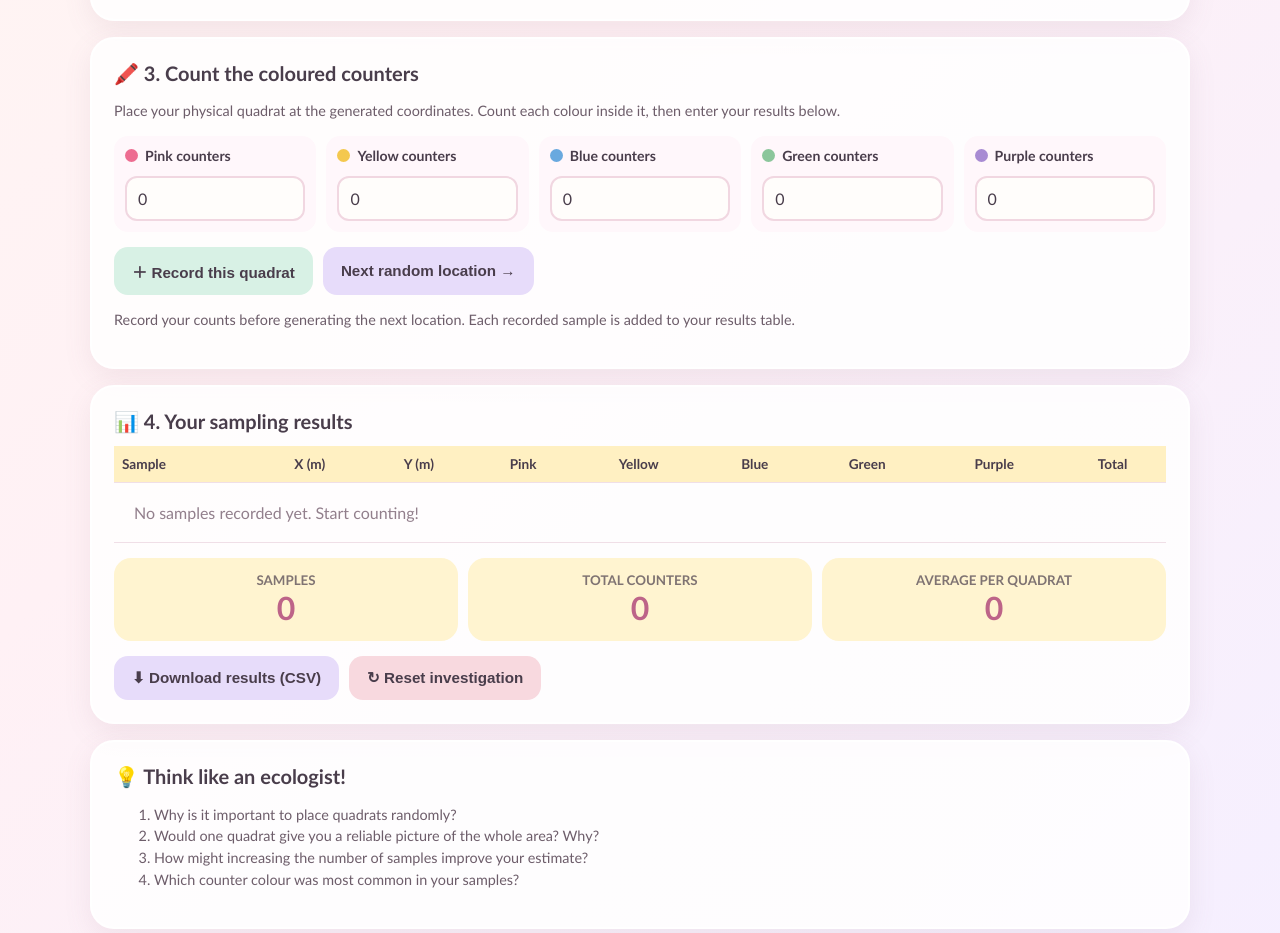
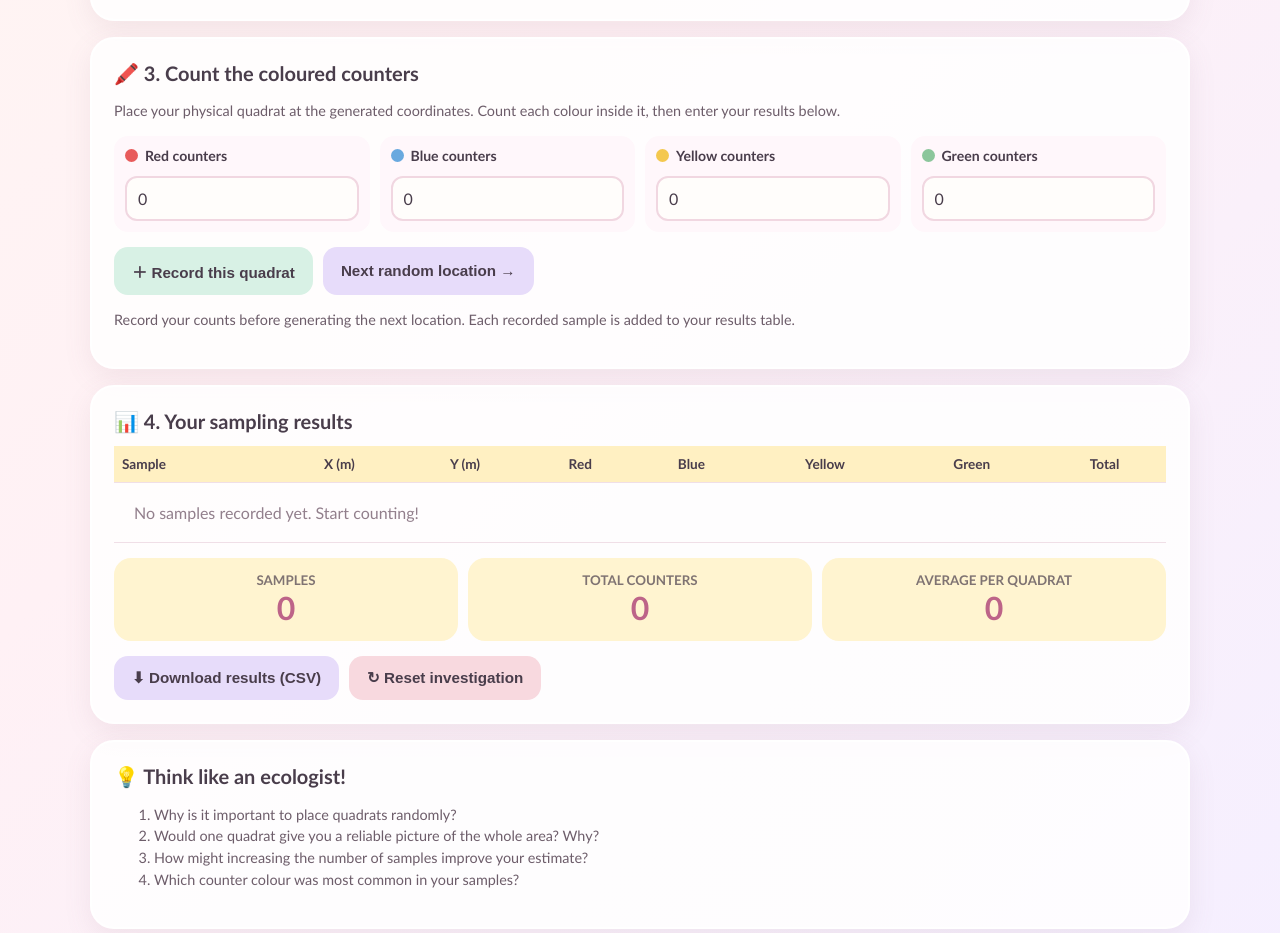
Before and after one commit to rosiebutler-lgtm/Counter-count, a plain HTML site: page index.html in a window 1280 px wide. Shown: the part 1360-2293 px from the top of the page. Drawn offline with Linux system fonts and the light colour scheme.

Commit message:
Update counter colours to red, blue, yellow and green

```diff
--- a/index.html
+++ b/index.html
@@ -25,18 +25,17 @@ main{width:min(1100px,94%);margin:auto;padding-bottom:45px}.panel{background:#ff
 <section class="panel"><h2>🗺️ 2. Find your location</h2><div class="gridwrap"><div class="axis">Y (metres) ↑</div><div class="plot" id="plot" aria-label="12 by 12 metre study area grid"></div><div class="axis">X (metres) →</div></div><p class="hint" style="text-align:center">Each square represents 1 m × 1 m. The highlighted area shows the generated quadrat location (schematic).</p></section>
 <section class="panel"><h2>🖍️ 3. Count the coloured counters</h2><p class="hint">Place your physical quadrat at the generated coordinates. Count each colour inside it, then enter your results below.</p>
 <div class="counts">
-<div class="countbox"><label><span class="dot" style="background:#ed6d91"></span>Pink counters</label><input type="number" min="0" step="1" id="pink" value="0"></div>
+<div class="countbox"><label><span class="dot" style="background:#e85b5b"></span>Red counters</label><input type="number" min="0" step="1" id="red" value="0"></div>
+<div class="countbox"><label><span class="dot" style="background:#69a9df"></span>Blue counters</label><input type="number" min="0" step="1" id="blue" value="0"></div>
 <div class="countbox"><label><span class="dot" style="background:#f4c84e"></span>Yellow counters</label><input type="number" min="0" step="1" id="yellow" value="0"></div>
-<div class="countbox"><label><span class="dot" style="background:#69a9df"></span>Blue counters</label><input type="number" min="0" step="1" id="blue" value="0"></div>
 <div class="countbox"><label><span class="dot" style="background:#8bc69b"></span>Green counters</label><input type="number" min="0" step="1" id="green" value="0"></div>
-<div class="countbox"><label><span class="dot" style="background:#a88bd3"></span>Purple counters</label><input type="number" min="0" step="1" id="purple" value="0"></div>
 </div><div class="actions"><button class="soft" id="record">＋ Record this quadrat</button><button class="secondary" id="next">Next random location →</button></div><p class="hint">Record your counts before generating the next location. Each recorded sample is added to your results table.</p>
 </section>
-<section class="panel"><h2>📊 4. Your sampling results</h2><div class="tablewrap"><table><thead><tr><th>Sample</th><th>X (m)</th><th>Y (m)</th><th>Pink</th><th>Yellow</th><th>Blue</th><th>Green</th><th>Purple</th><th>Total</th></tr></thead><tbody id="rows"><tr><td colspan="9" class="empty">No samples recorded yet. Start counting!</td></tr></tbody></table></div><div class="counts" style="margin-top:15px"><div class="coord"><small>SAMPLES</small><strong id="samples">0</strong></div><div class="coord"><small>TOTAL COUNTERS</small><strong id="grandtotal">0</strong></div><div class="coord"><small>AVERAGE PER QUADRAT</small><strong id="average">0</strong></div></div><div class="actions"><button class="secondary" id="download">⬇ Download results (CSV)</button><button class="danger" id="reset">↻ Reset investigation</button></div></section>
+<section class="panel"><h2>📊 4. Your sampling results</h2><div class="tablewrap"><table><thead><tr><th>Sample</th><th>X (m)</th><th>Y (m)</th><th>Red</th><th>Blue</th><th>Yellow</th><th>Green</th><th>Total</th></tr></thead><tbody id="rows"><tr><td colspan="8" class="empty">No samples recorded yet. Start counting!</td></tr></tbody></table></div><div class="counts" style="margin-top:15px"><div class="coord"><small>SAMPLES</small><strong id="samples">0</strong></div><div class="coord"><small>TOTAL COUNTERS</small><strong id="grandtotal">0</strong></div><div class="coord"><small>AVERAGE PER QUADRAT</small><strong id="average">0</strong></div></div><div class="actions"><button class="secondary" id="download">⬇ Download results (CSV)</button><button class="danger" id="reset">↻ Reset investigation</button></div></section>
 <section class="panel"><h2>💡 Think like an ecologist!</h2><ol class="hint"><li>Why is it important to place quadrats randomly?</li><li>Would one quadrat give you a reliable picture of the whole area? Why?</li><li>How might increasing the number of samples improve your estimate?</li><li>Which counter colour was most common in your samples?</li></ol></section>
 </main>
 <script>
-const colours=['pink','yellow','blue','green','purple'];let current=null,samples=[];
+const colours=['red','blue','yellow','green'];let current=null,samples=[];
 const $=id=>document.getElementById(id);
 function draw(){const plot=$('plot');plot.innerHTML='';for(let y=11;y>=0;y--){for(let x=0;x<12;x++){const c=document.createElement('div');c.className='cell';if(current&&x>=Math.floor(current.x)&&x<Math.ceil(current.x+current.size)&&y>=Math.floor(current.y)&&y<Math.ceil(current.y+current.size))c.classList.add('sample');c.title='Grid square: '+x+', '+y; c.textContent=(x===0&&y===0)?'0,0':'';plot.appendChild(c)}}}
 function generate(){let size=Number($('qsize').value);if(!Number.isFinite(size)||size<=0||size>12){$('status').textContent='Please enter a quadrat side length between 0.1 m and 12 m.';return}const step=Number($('precision').value),max=12-size;function rand(){const n=Math.floor((max+1e-9)/step);return Number((Math.floor(Math.random()*(n+1))*step).toFixed(2))}current={x:rand(),y:rand(),size};$('xcoord').textContent=current.x.toFixed(1);$('ycoord').textContent=current.y.toFixed(1);$('status').innerHTML='<b>Location generated!</b> Place the bottom-left corner of your '+size+' m × '+size+' m quadrat at ('+current.x.toFixed(1)+', '+current.y.toFixed(1)+').';colours.forEach(c=>$(c).value=0);draw()}
```
